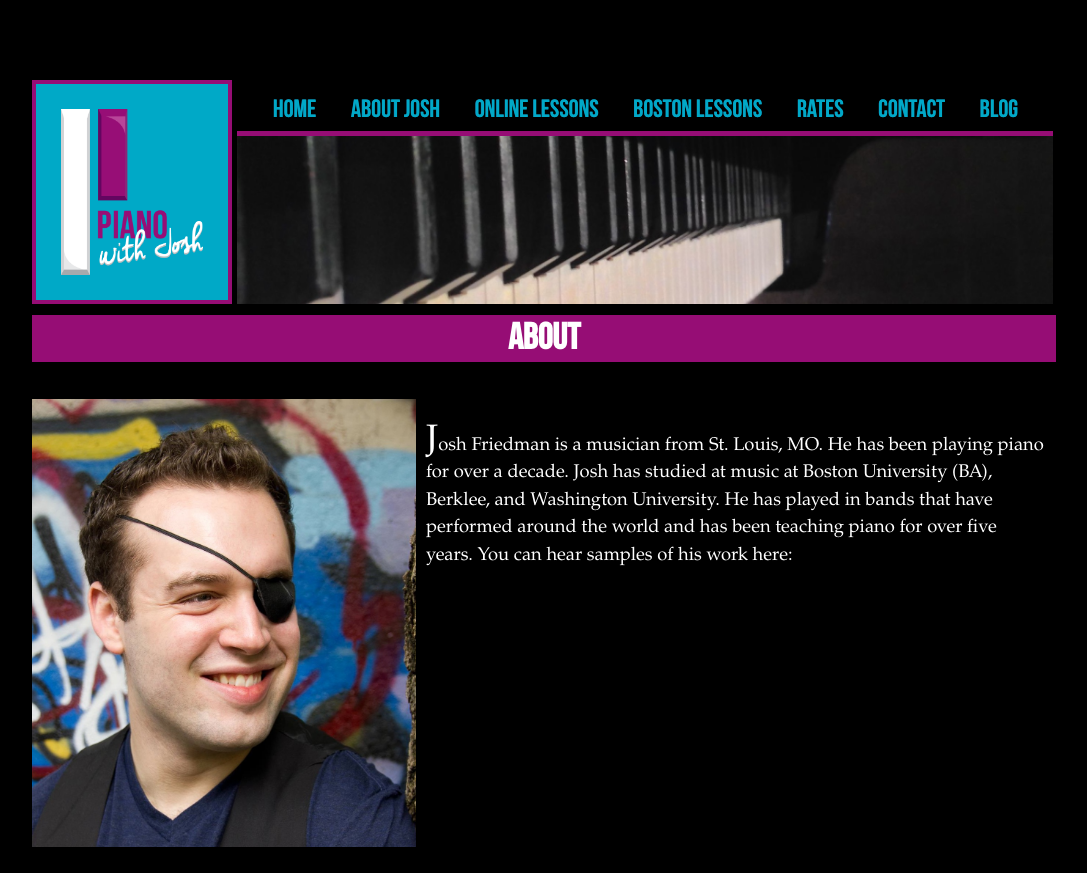
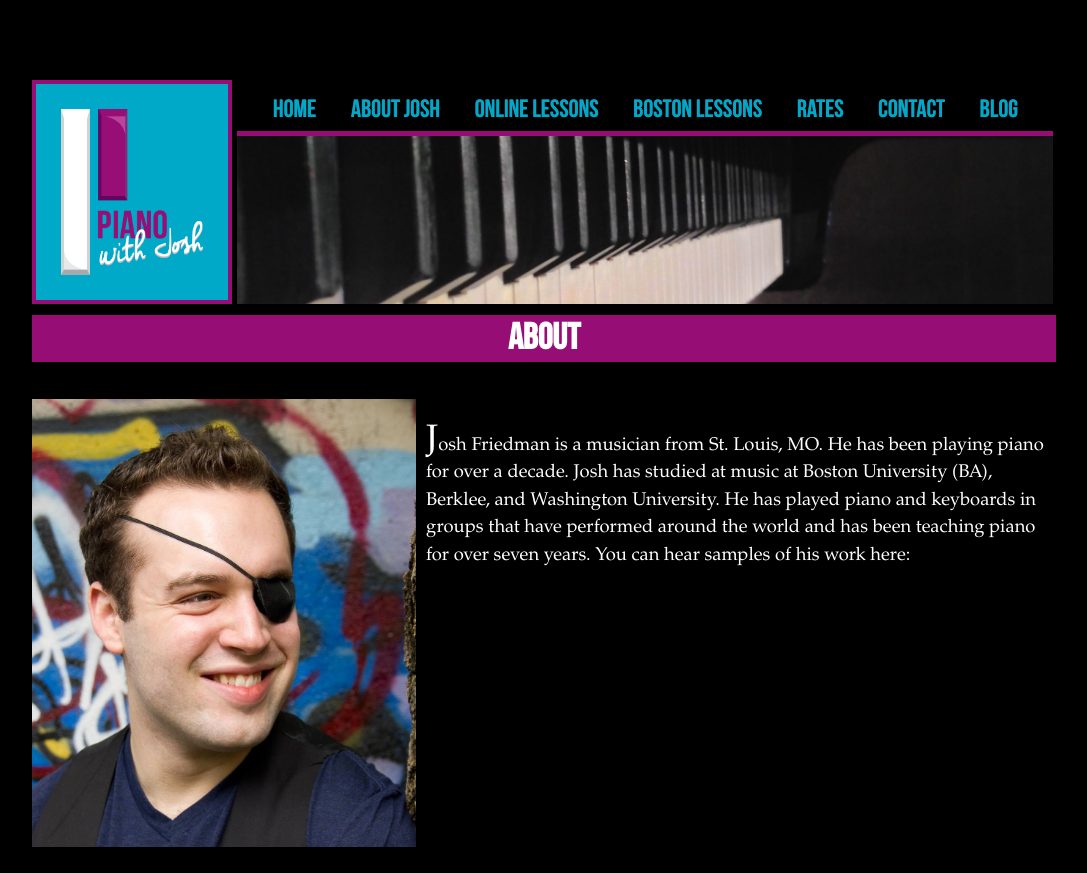
Before and after one commit to PianoWithJosh/PianoWithJosh.github.io, a Jekyll site: the page built from about/index.html, in a window 1280 px wide and 900 px high, cut to the strip 0-873 px from the top of the window. Shown: the whole strip, without its empty margins (96-1183 px from the left). Built offline with Jekyll 4.4.1, drawn with Linux system fonts in a browser that asks for light colours; nearby versions of some CDN libraries; Markdown is read by kramdown in place of the engine named in the settings.

Commit message:
added post

```diff
--- a/about/index.html
+++ b/about/index.html
@@ -13,9 +13,9 @@ title: About
 
 decade. Josh has studied at music at Boston University (BA), Berklee, and Washington
 
-University. He has played in bands that have performed around the world and has been
+University. He has played piano and keyboards in groups that have performed around the world and has been
 
-teaching piano for over five years. You can hear samples of his work here:
+teaching piano for over seven years. You can hear samples of his work here:
 
 
 
```
